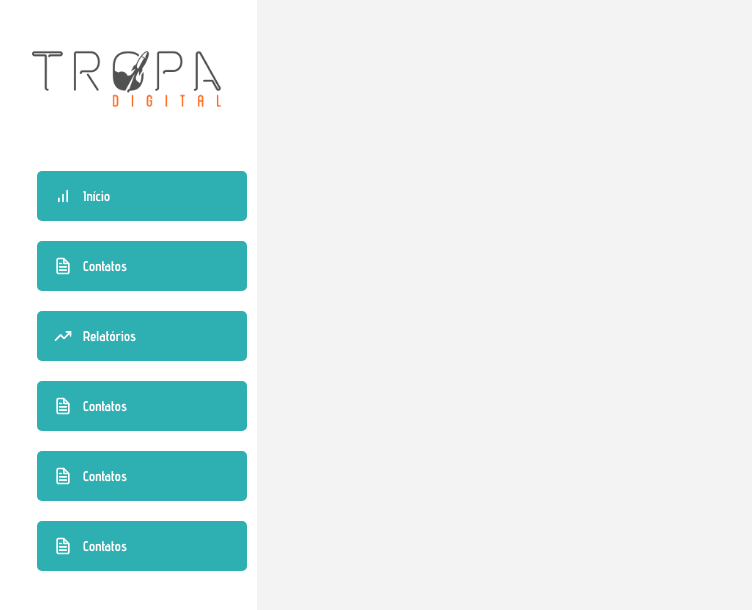
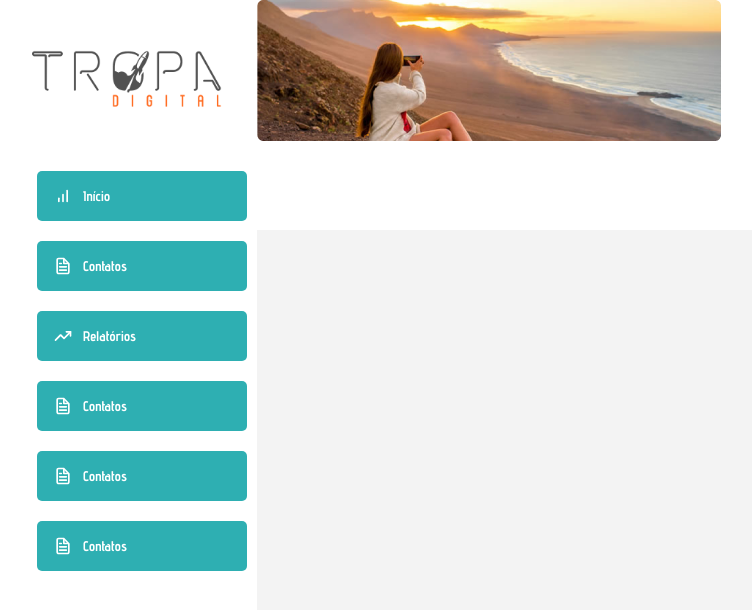
Before and after one commit to Fino59/Tropa-Digital-Teste, a React (Create React App) app: page /home in a window 1280 px wide. Shown: the top 610 px of the page, without its empty margins (3-755 px from the left). Built offline with nearby package versions, Linux system fonts and the light colour scheme.

Commit message:
Update home adding Card component

```diff
--- a/src/pages/Home/index.js
+++ b/src/pages/Home/index.js
@@ -4,6 +4,7 @@
 import { ReactComponent as startsLogo} from '../../assets/images/home.svg';
 import { ReactComponent as contactsLogo} from '../../assets/images/contacts.svg';
 import { ReactComponent as reportsLogo} from '../../assets/images/reports.svg';
+import Card from '../../components/Card';
 
 const Sidebar = styled.div`
     background: #fff;
@@ -88,12 +89,12 @@
 const Section = styled.section`
     background-color: #F3F3F3;
     width: 100%;
+    display: flex;
 `;
 
-/*const Main = styled.div`
+const Main = styled.div`
     width: 100%;
-
-`;*/
+`;
 
 function Home() {
     return (
@@ -130,7 +131,11 @@
                 </Button>
                 </div>
             </Sidebar>
+            <Main>
+                <Card>
 
+                </Card>
+            </Main>
         </Section>
 
     );
```
